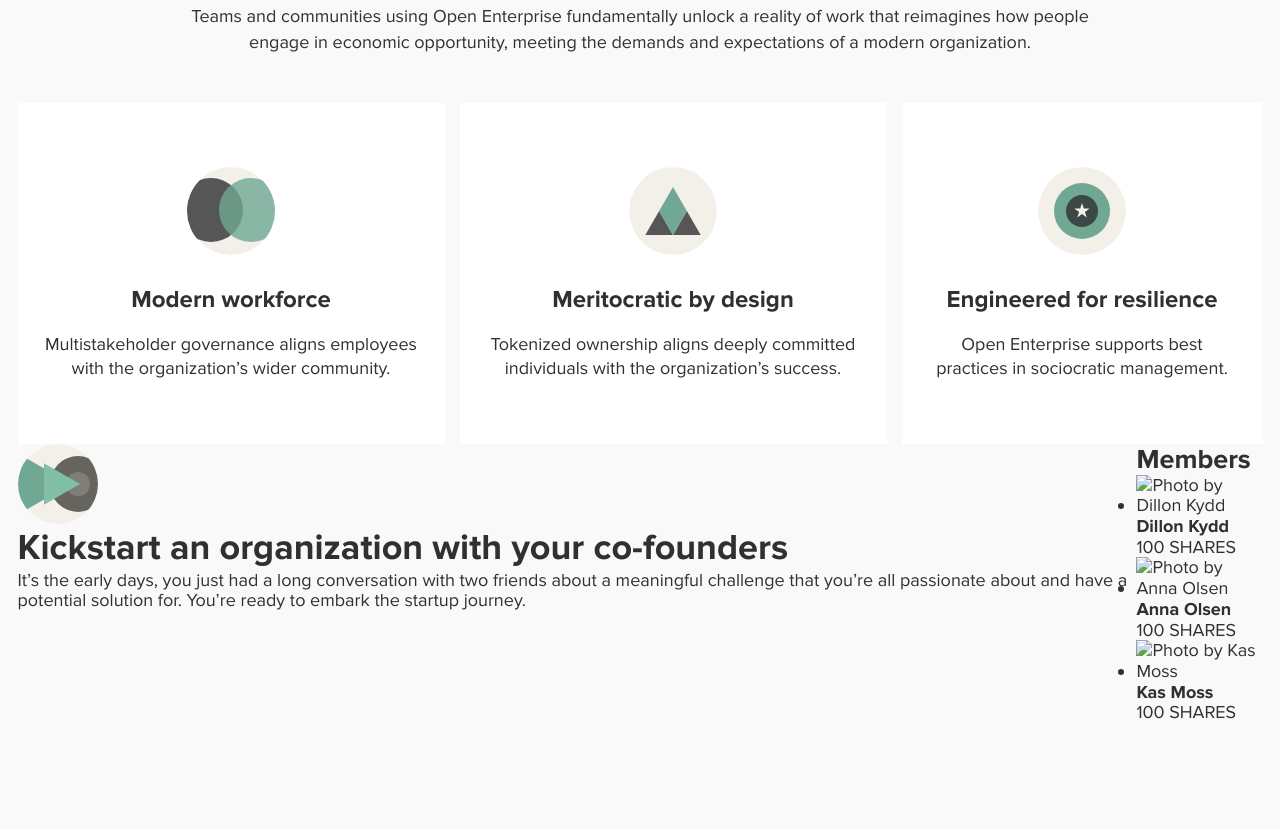
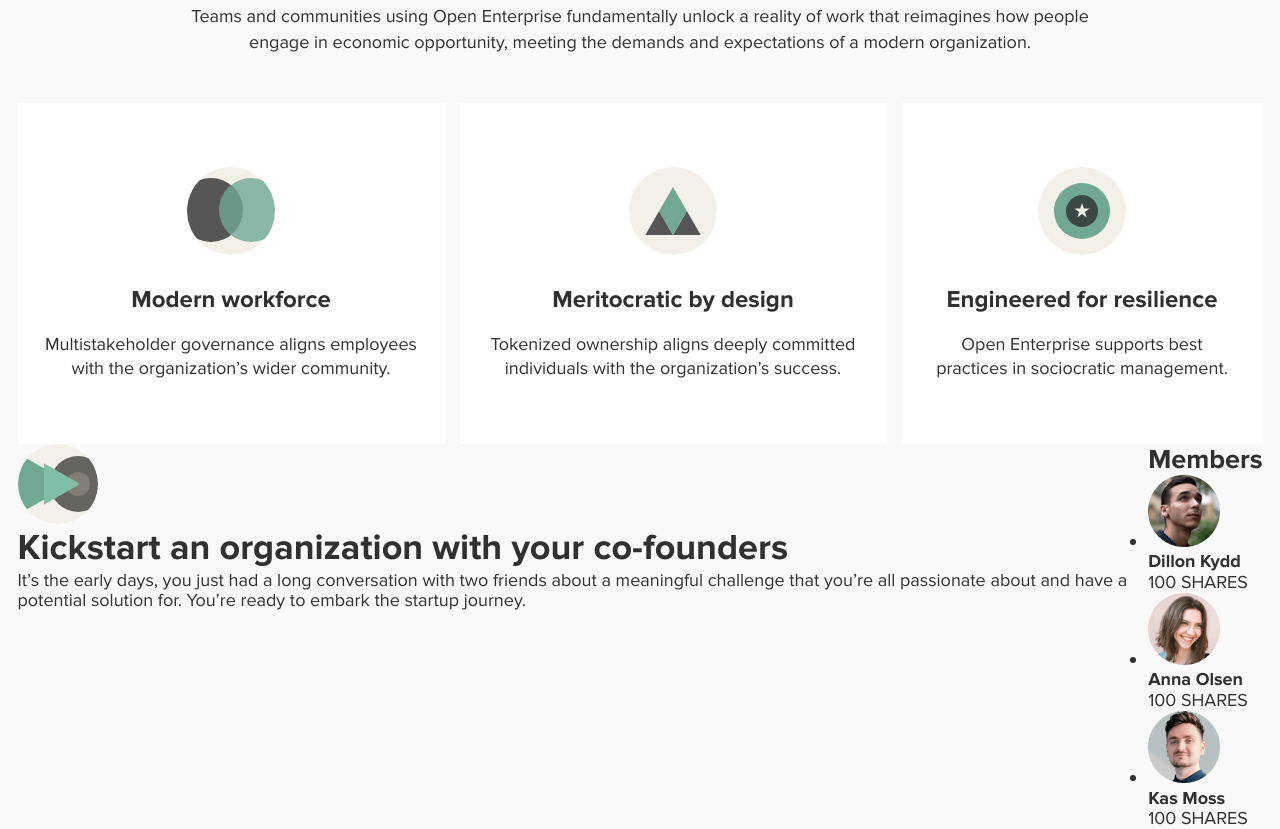
Before and after one commit to bekzodxudaybergenow/open-enterprise, a plain HTML site: page index.html in a window 1280 px wide. Shown: the part 1065-1894 px from the top of the page. Before the commit the page ends 1788 px from the top, so only its background shows below. Drawn offline with Linux system fonts and the light colour scheme; a web font is replaced by a local one.

Commit message:
Add a picture of the members in the info__founder section

```diff
--- a/index.html
+++ b/index.html
@@ -93,17 +93,17 @@
                                 <h2 class="founders__box--subtitle">Members</h2>
                                 <ul class="founders__box--list">
                                     <li class="founders__list--item">
-                                        <img class="founders__item--picture" src="" alt="Photo by Dillon Kydd">
+                                        <img class="founders__item--picture" src="./img/info/member-1.png" srcset="./img/info/member-1@2x.png 2x" alt="Photo by Dillon Kydd">
                                         <h4 class="founders__item--name">Dillon Kydd</h4>
                                         <span class="founder__item--numberofshares">100 SHARES</span>
                                     </li>
                                     <li class="founders__list--item">
-                                        <img class="founders__item--picture" src="" alt="Photo by Anna Olsen">
+                                        <img class="founders__item--picture" src="./img/info/member-2.png" srcset="./img/info/member-2@2x.png 2x" alt="Photo by Anna Olsen">
                                         <h4 class="founders__item--name">Anna Olsen</h4>
                                         <span class="founder__item--numberofshares">100 SHARES</span>
                                     </li>
                                     <li class="founders__list--item">
-                                        <img class="founders__item--picture" src="" alt="Photo by Kas Moss">
+                                        <img class="founders__item--picture" src="./img/info/member-3.png" srcset="./img/info/member-3@2x.png 2x" alt="Photo by Kas Moss">
                                         <h4 class="founders__item--name">Kas Moss</h4>
                                         <span class="founder__item--numberofshares">100 SHARES</span>
                                     </li>
```
Also changed, not shown: img/info/member-1.png (added), img/info/member-1@2x.png (added), img/info/member-2.png (added), img/info/member-2@2x.png (added), img/info/member-3.png (added), img/info/member-3@2x.png (added).
